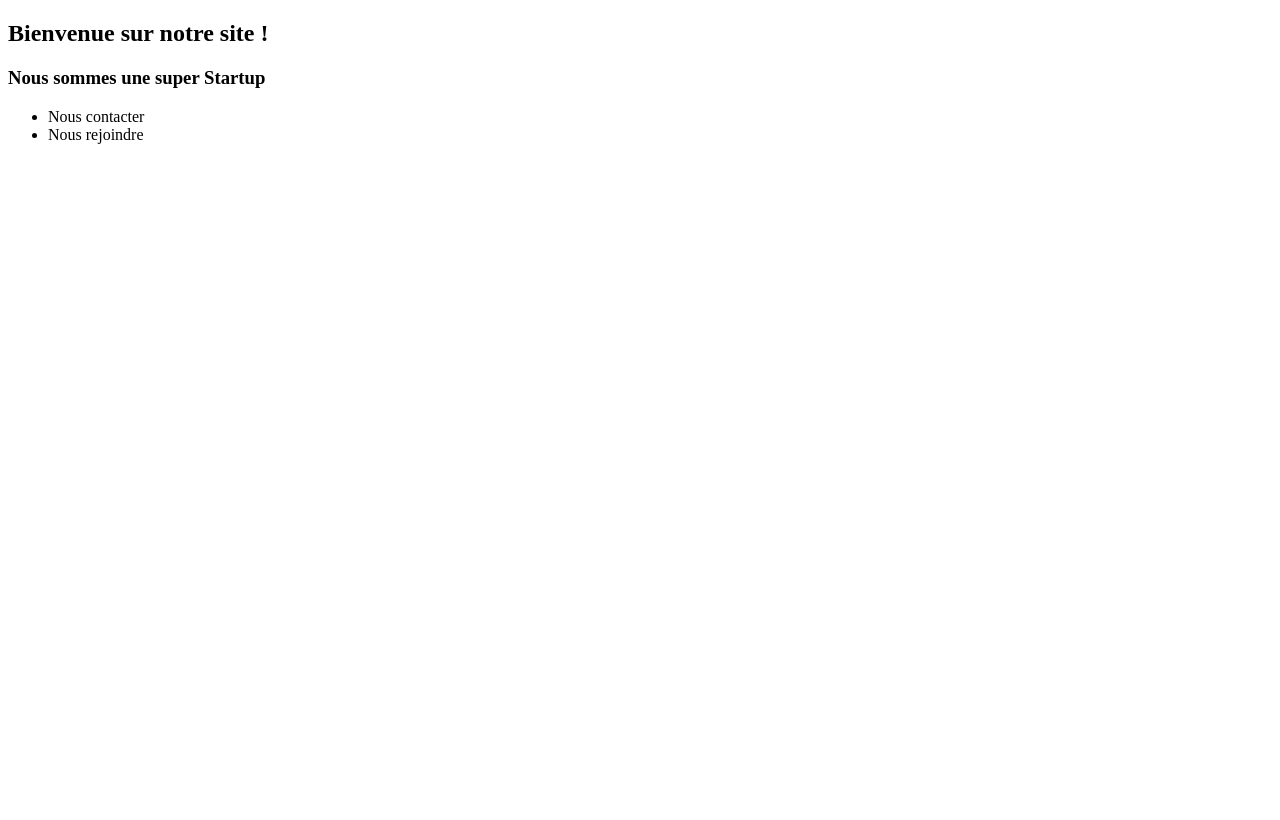
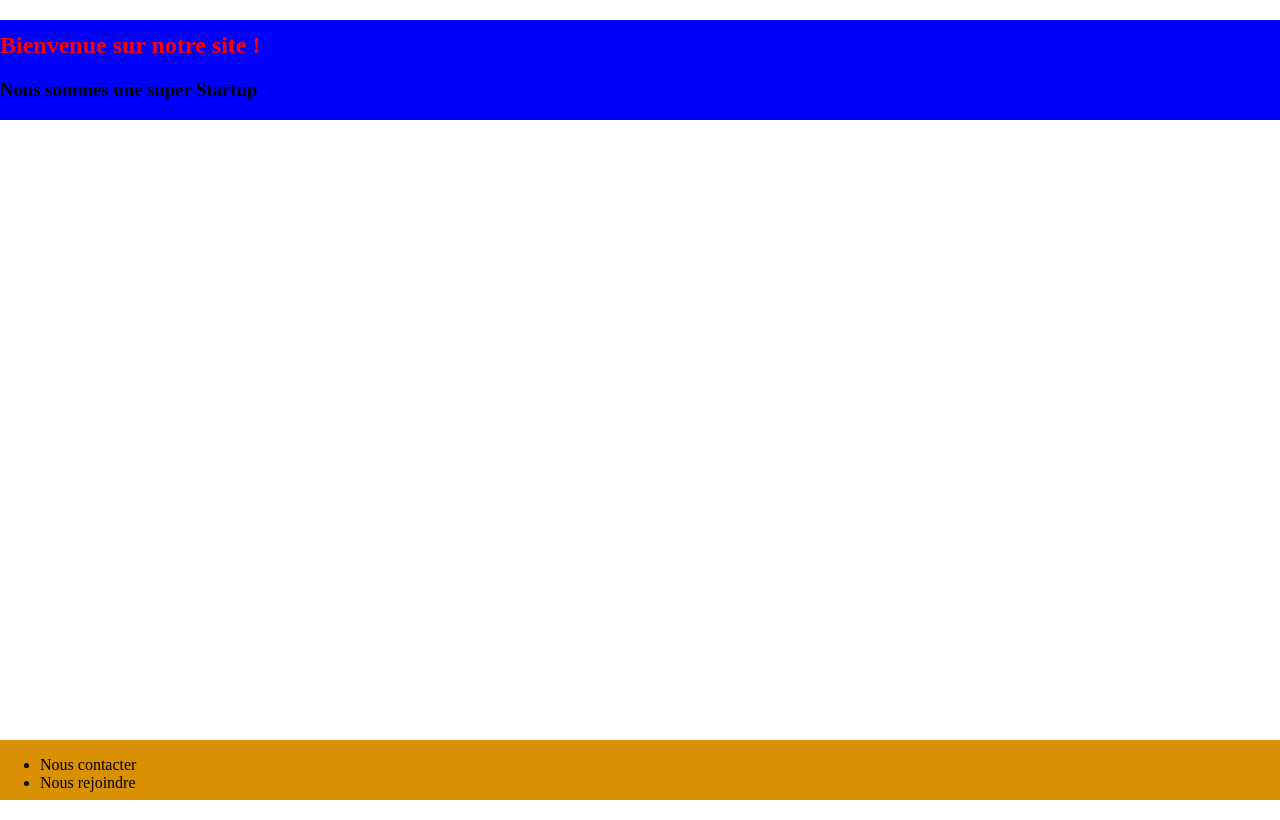
Before and after one commit to x0rld/bug-free-umbrella, a plain HTML site: page index.html in a window 1280 px wide. Drawn offline with Linux system fonts and the light colour scheme.

Commit message:
add color to header and footer [ref:42]

```diff
--- a/index.html
+++ b/index.html
@@ -3,13 +3,14 @@
 <head>
     <meta charset="UTF-8">
     <title>Title</title>
+    <link rel="stylesheet" href="style.css">
 </head>
 <body>
-<header>
-    <h2>Bienvenue sur notre site !</h2>
-    <h3>Nous sommes une super Startup</h3>
+<header id="header">
+    <h2 id="title">Bienvenue sur notre site !</h2>
+    <h3 id="slogan">Nous sommes une super Startup</h3>
 </header>
-<footer>
+<footer id="footer">
     <ul>
         <li>
             Nous contacter
--- /dev/null
+++ b/style.css
@@ -0,0 +1,24 @@
+#title {
+    padding-top: 12px;
+    color: red;
+}
+
+#header {
+    background-color: blue;
+    height: 100px;
+}
+
+#footer {
+    background-color: #d99001;
+    position: absolute;
+    bottom: 0;
+    width: 100%;
+    height: 60px;
+}
+
+html,
+body {
+    margin: 0;
+    padding: 0;
+    height: 100%;
+}
```
